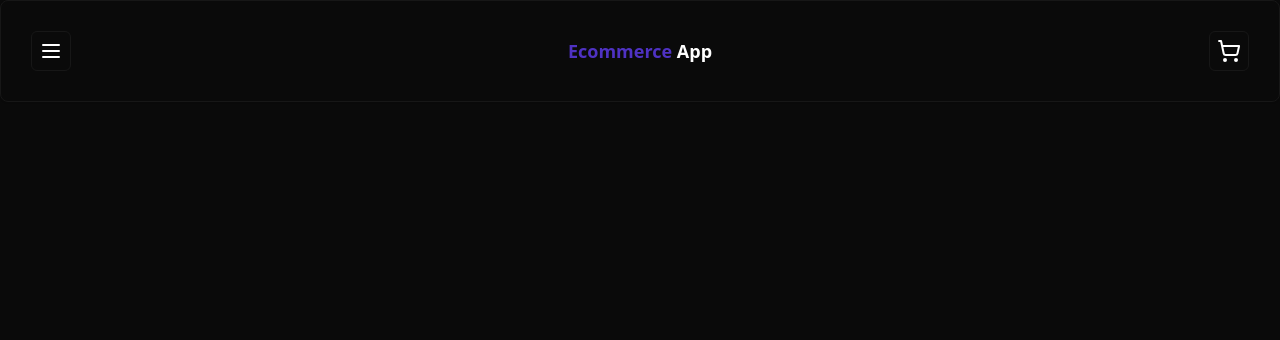
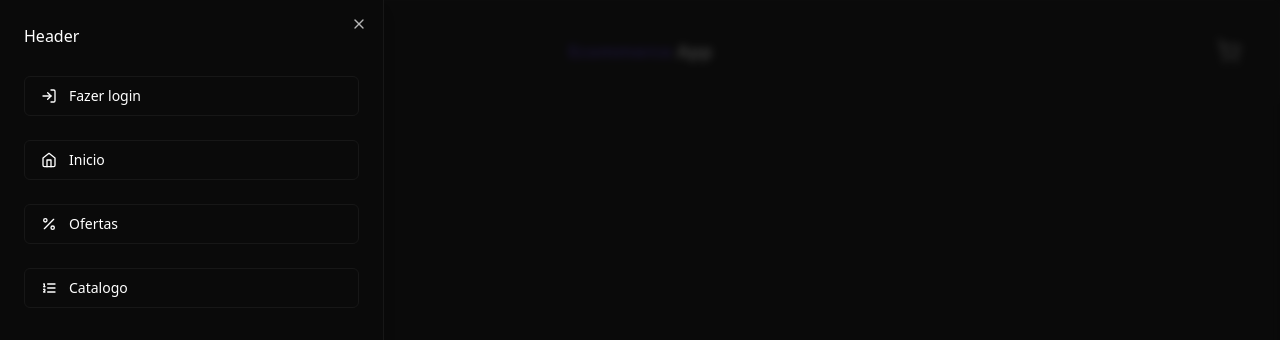
Before and after one commit to natanfirst/ecommerce-app, a Next.js app: page / in a window 1280 px wide. Both pictures are taken after a click on the button 51 px from the left and 51 px from the top of the page. Shown: the top 340 px of the page. Built offline with nearby package versions, Linux system fonts and the light colour scheme.

Commit message:
feat: add header menu using sheet components

```diff
--- a/package.json
+++ b/package.json
@@ -10,6 +10,7 @@
   },
   "dependencies": {
     "@prisma/client": "^5.4.2",
+    "@radix-ui/react-dialog": "^1.0.5",
     "@radix-ui/react-slot": "^1.0.2",
     "class-variance-authority": "^0.7.0",
     "clsx": "^2.0.0",
--- a/src/components/ui/header.tsx
+++ b/src/components/ui/header.tsx
@@ -1,15 +1,61 @@
 import React from "react";
 import { Card } from "./card";
 import { Button } from "./button";
-import { MenuIcon, ShoppingCartIcon } from "lucide-react";
+import {
+  HomeIcon,
+  ListOrderedIcon,
+  LogInIcon,
+  MenuIcon,
+  PercentIcon,
+  ShoppingCartIcon,
+} from "lucide-react";
+import { Sheet, SheetContent, SheetHeader, SheetTrigger } from "./sheet";
 
 const Header = () => {
   return (
     <Card className="flex items-center justify-between p-[1.875rem]">
-      <Button variant="outline" size="icon">
-        <MenuIcon />
-      </Button>
-      <h1 className="font-semibold text-lg">
+      <Sheet>
+        <SheetTrigger asChild>
+          <Button variant="outline" size="icon">
+            <MenuIcon />
+          </Button>
+        </SheetTrigger>
+        <SheetContent side="left">
+          <SheetHeader>Header</SheetHeader>
+          <div className="mt-2 flex flex-col gap-1">
+            <Button
+              variant="outline"
+              className="mt-5 w-full justify-start gap-3"
+            >
+              <LogInIcon size={16} />
+              Fazer login
+            </Button>
+            <Button
+              variant="outline"
+              className="mt-5 w-full justify-start gap-3"
+            >
+              <HomeIcon size={16} />
+              Inicio
+            </Button>
+            <Button
+              variant="outline"
+              className="mt-5 w-full justify-start gap-3"
+            >
+              <PercentIcon size={16} />
+              Ofertas
+            </Button>
+            <Button
+              variant="outline"
+              className="mt-5 w-full justify-start gap-3"
+            >
+              <ListOrderedIcon size={16} />
+              Catalogo
+            </Button>
+          </div>
+        </SheetContent>
+      </Sheet>
+
+      <h1 className="text-lg font-semibold">
         <span className="text-primary">Ecommerce</span> App
       </h1>
       <Button variant="outline" size="icon">
--- /dev/null
+++ b/src/components/ui/sheet.tsx
@@ -0,0 +1,146 @@
+"use client";
+
+import * as React from "react";
+import * as SheetPrimitive from "@radix-ui/react-dialog";
+import { cva, type VariantProps } from "class-variance-authority";
+import { X } from "lucide-react";
+
+import { cn } from "@/lib/utils";
+
+const Sheet = SheetPrimitive.Root;
+
+const SheetTrigger = SheetPrimitive.Trigger;
+
+const SheetClose = SheetPrimitive.Close;
+
+const SheetPortal = ({
+  className,
+  ...props
+}: SheetPrimitive.DialogPortalProps) => (
+  <SheetPrimitive.Portal className={cn(className)} {...props} />
+);
+SheetPortal.displayName = SheetPrimitive.Portal.displayName;
+
+const SheetOverlay = React.forwardRef<
+  React.ElementRef<typeof SheetPrimitive.Overlay>,
+  React.ComponentPropsWithoutRef<typeof SheetPrimitive.Overlay>
+>(({ className, ...props }, ref) => (
+  <SheetPrimitive.Overlay
+    className={cn(
+      "bg-background/80 data-[state=open]:animate-in data-[state=closed]:animate-out data-[state=closed]:fade-out-0 data-[state=open]:fade-in-0 fixed inset-0 z-50 backdrop-blur-sm",
+      className,
+    )}
+    {...props}
+    ref={ref}
+  />
+));
+SheetOverlay.displayName = SheetPrimitive.Overlay.displayName;
+
+const sheetVariants = cva(
+  "fixed z-50 gap-4 bg-background p-6 shadow-lg transition ease-in-out data-[state=open]:animate-in data-[state=closed]:animate-out data-[state=closed]:duration-300 data-[state=open]:duration-500",
+  {
+    variants: {
+      side: {
+        top: "inset-x-0 top-0 border-b data-[state=closed]:slide-out-to-top data-[state=open]:slide-in-from-top",
+        bottom:
+          "inset-x-0 bottom-0 border-t data-[state=closed]:slide-out-to-bottom data-[state=open]:slide-in-from-bottom",
+        left: "inset-y-0 left-0 h-full w-3/4 border-r data-[state=closed]:slide-out-to-left data-[state=open]:slide-in-from-left sm:max-w-sm",
+        right:
+          "inset-y-0 right-0 h-full w-3/4  border-l data-[state=closed]:slide-out-to-right data-[state=open]:slide-in-from-right sm:max-w-sm",
+      },
+    },
+    defaultVariants: {
+      side: "right",
+    },
+  },
+);
+
+interface SheetContentProps
+  extends React.ComponentPropsWithoutRef<typeof SheetPrimitive.Content>,
+    VariantProps<typeof sheetVariants> {}
+
+const SheetContent = React.forwardRef<
+  React.ElementRef<typeof SheetPrimitive.Content>,
+  SheetContentProps
+>(({ side = "right", className, children, ...props }, ref) => (
+  <SheetPortal>
+    <SheetOverlay />
+    <SheetPrimitive.Content
+      ref={ref}
+      className={cn(sheetVariants({ side }), className)}
+      {...props}
+    >
+      {children}
+      <SheetPrimitive.Close className="ring-offset-background focus:ring-ring data-[state=open]:bg-secondary absolute right-4 top-4 rounded-sm opacity-70 transition-opacity hover:opacity-100 focus:outline-none focus:ring-2 focus:ring-offset-2 disabled:pointer-events-none">
+        <X className="h-4 w-4" />
+        <span className="sr-only">Close</span>
+      </SheetPrimitive.Close>
+    </SheetPrimitive.Content>
+  </SheetPortal>
+));
+SheetContent.displayName = SheetPrimitive.Content.displayName;
+
+const SheetHeader = ({
+  className,
+  ...props
+}: React.HTMLAttributes<HTMLDivElement>) => (
+  <div
+    className={cn(
+      "flex flex-col space-y-2 text-center sm:text-left",
+      className,
+    )}
+    {...props}
+  />
+);
+SheetHeader.displayName = "SheetHeader";
+
+const SheetFooter = ({
+  className,
+  ...props
+}: React.HTMLAttributes<HTMLDivElement>) => (
+  <div
+    className={cn(
+      "flex flex-col-reverse sm:flex-row sm:justify-end sm:space-x-2",
+      className,
+    )}
+    {...props}
+  />
+);
+SheetFooter.displayName = "SheetFooter";
+
+const SheetTitle = React.forwardRef<
+  React.ElementRef<typeof SheetPrimitive.Title>,
+  React.ComponentPropsWithoutRef<typeof SheetPrimitive.Title>
+>(({ className, ...props }, ref) => (
+  <SheetPrimitive.Title
+    ref={ref}
+    className={cn("text-foreground text-lg font-semibold", className)}
+    {...props}
+  />
+));
+SheetTitle.displayName = SheetPrimitive.Title.displayName;
+
+const SheetDescription = React.forwardRef<
+  React.ElementRef<typeof SheetPrimitive.Description>,
+  React.ComponentPropsWithoutRef<typeof SheetPrimitive.Description>
+>(({ className, ...props }, ref) => (
+  <SheetPrimitive.Description
+    ref={ref}
+    className={cn("text-muted-foreground text-sm", className)}
+    {...props}
+  />
+));
+SheetDescription.displayName = SheetPrimitive.Description.displayName;
+
+export {
+  Sheet,
+  SheetPortal,
+  SheetOverlay,
+  SheetTrigger,
+  SheetClose,
+  SheetContent,
+  SheetHeader,
+  SheetFooter,
+  SheetTitle,
+  SheetDescription,
+};
```
Also changed, not shown: 1 other file (tests, documents, lock files or other folders).
